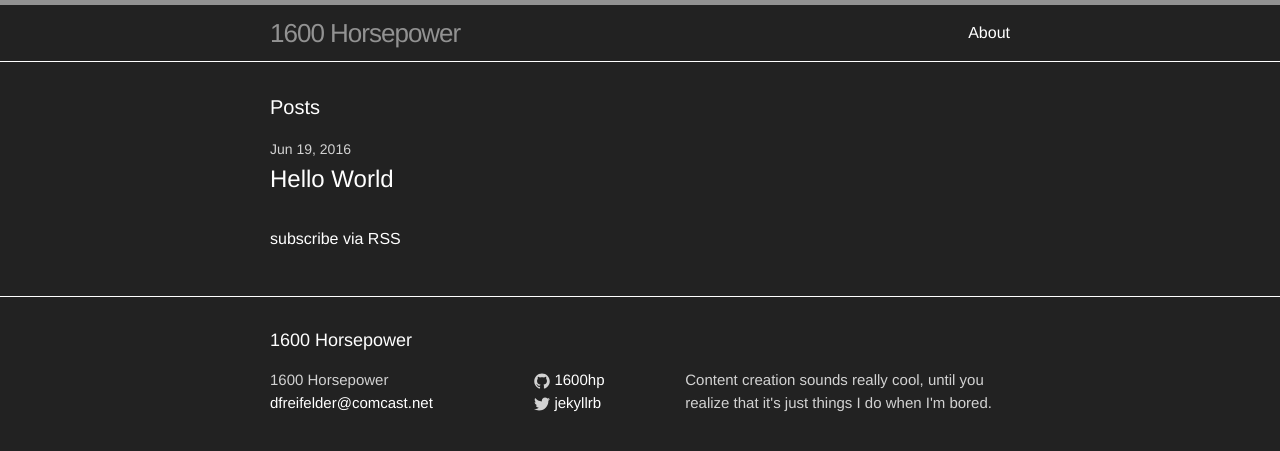
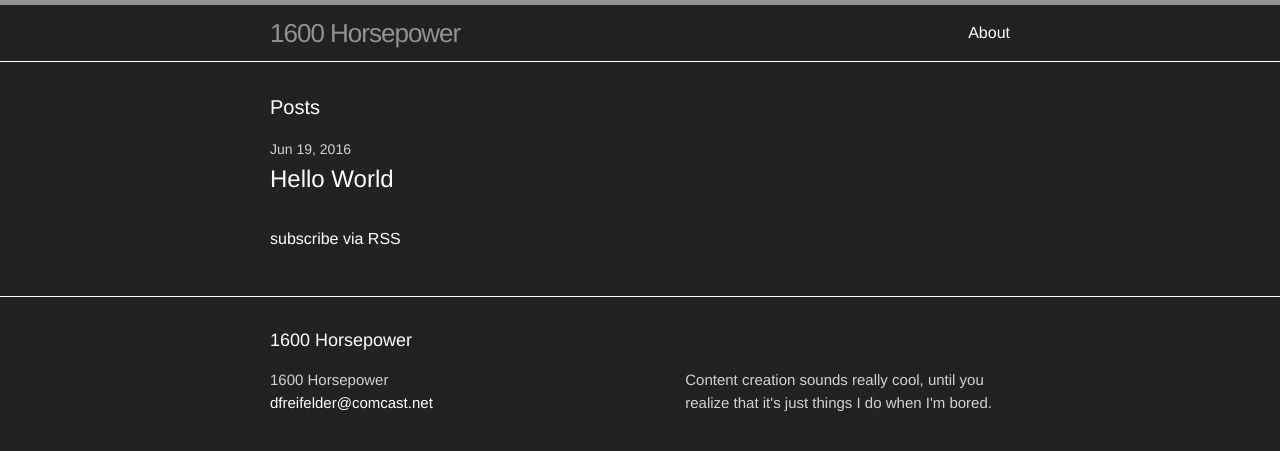
Before and after one commit to 1600hp/1600hp.github.io, a Jekyll site: the page built from index.html, in a window 1280 px wide. Shown: the top 451 px of the page. Built offline with Jekyll 4.4.1, drawn with Linux system fonts in a browser that asks for light colours.

Commit message:
Removing stuff I don't need

```diff
--- a/_config.yml
+++ b/_config.yml
@@ -12,8 +12,6 @@ description: > # this means to ignore newlines until "baseurl:"
   Content creation sounds really cool, until you realize that it's just things I do when I'm bored.
 baseurl: "" # the subpath of your site, e.g. /blog
 url: "https://1600hp.github.io/" # the base hostname & protocol for your site
-twitter_username: jekyllrb
-github_username:  1600hp
 
 # Build settings
 markdown: kramdown
```
